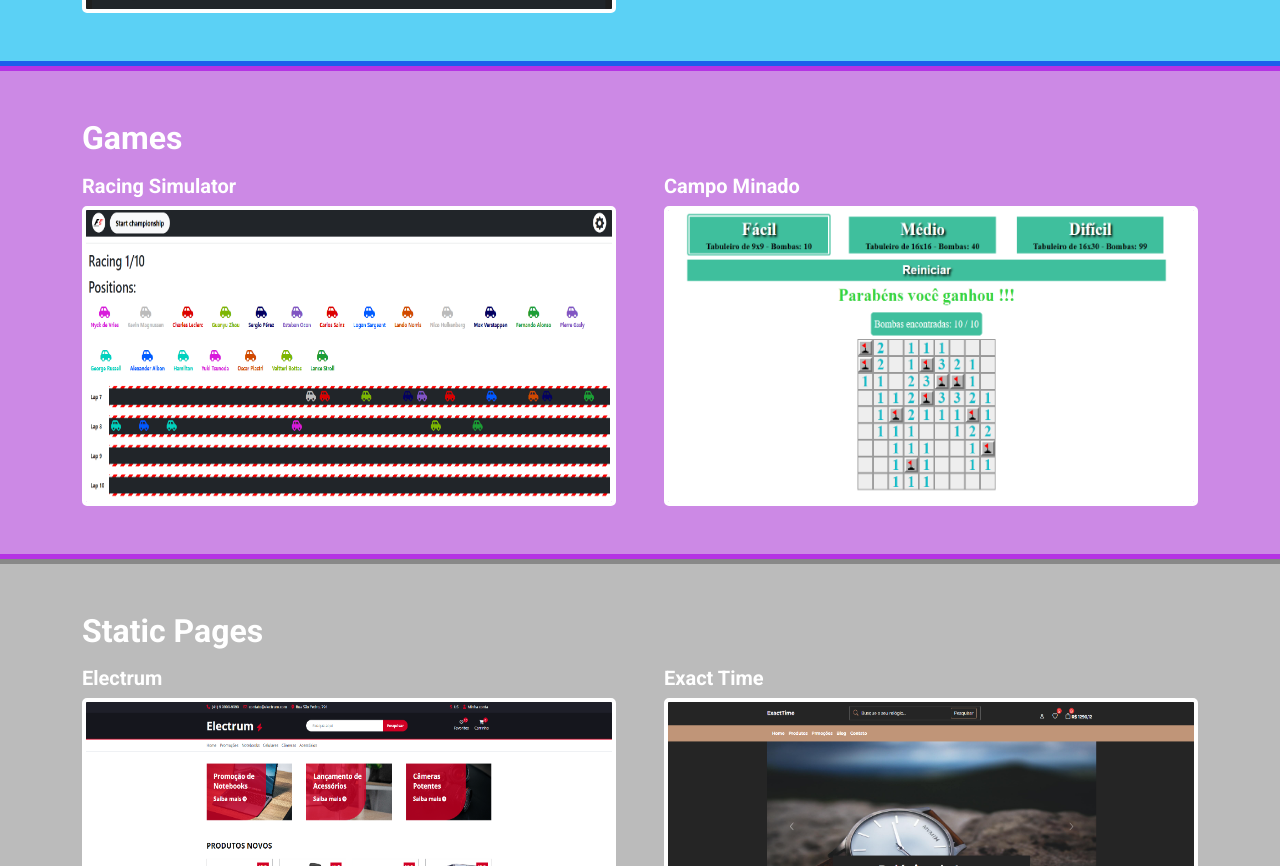
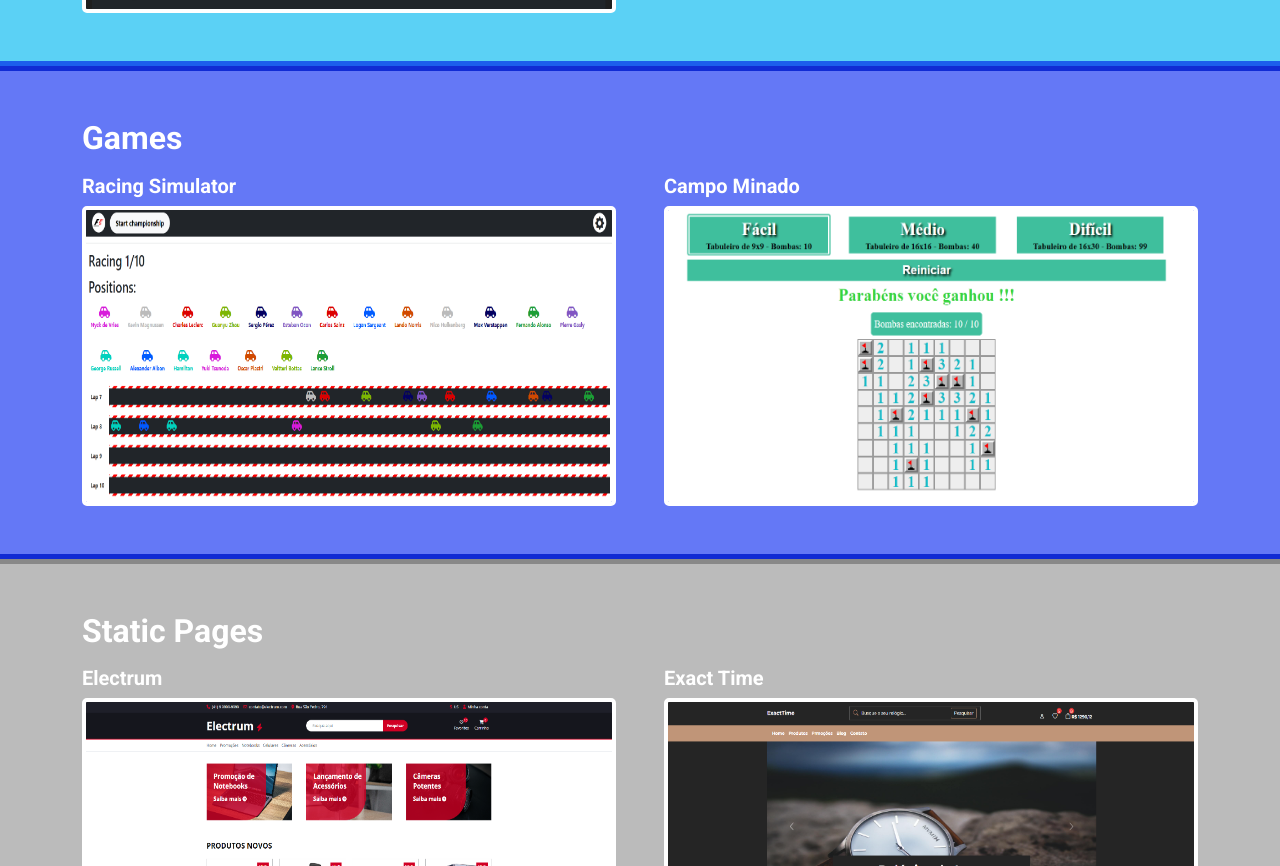
Before and after one commit to Fronchak-Projects/Fronchak-Projects.github.io, a plain HTML site: page index.html in a window 1280 px wide. Shown: the part 3067-3933 px from the top of the page. Drawn offline with nearby package versions, Linux system fonts and the light colour scheme.

Commit message:
Change games section color

```diff
--- a/assets/css/styles.css
+++ b/assets/css/styles.css
@@ -9,8 +9,8 @@
   --php-section-border-color: #EB090D;
   --react-section-bg-color: #5BD1F5;
   --react-section-border-color: #1C5EEC;
-  --games-section-bg-color: #CC89E5;
-  --games-section-border-color: #B533E4;
+  --games-section-bg-color: #6478F6;
+  --games-section-border-color: #112BD4;
   --static-pages-section-bg-color: #BBB;
   --static-pages-section-border-color: #888;
 }
```
